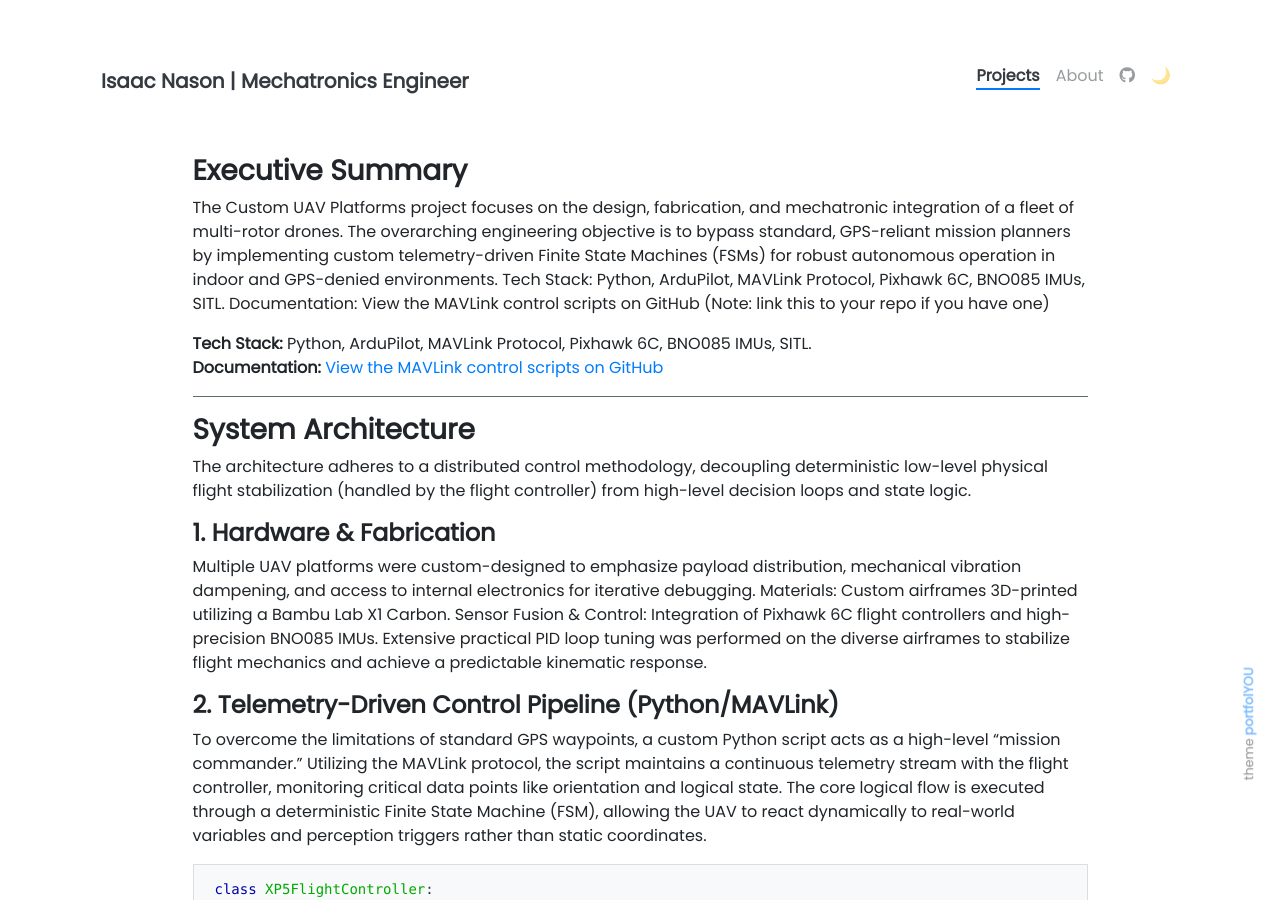
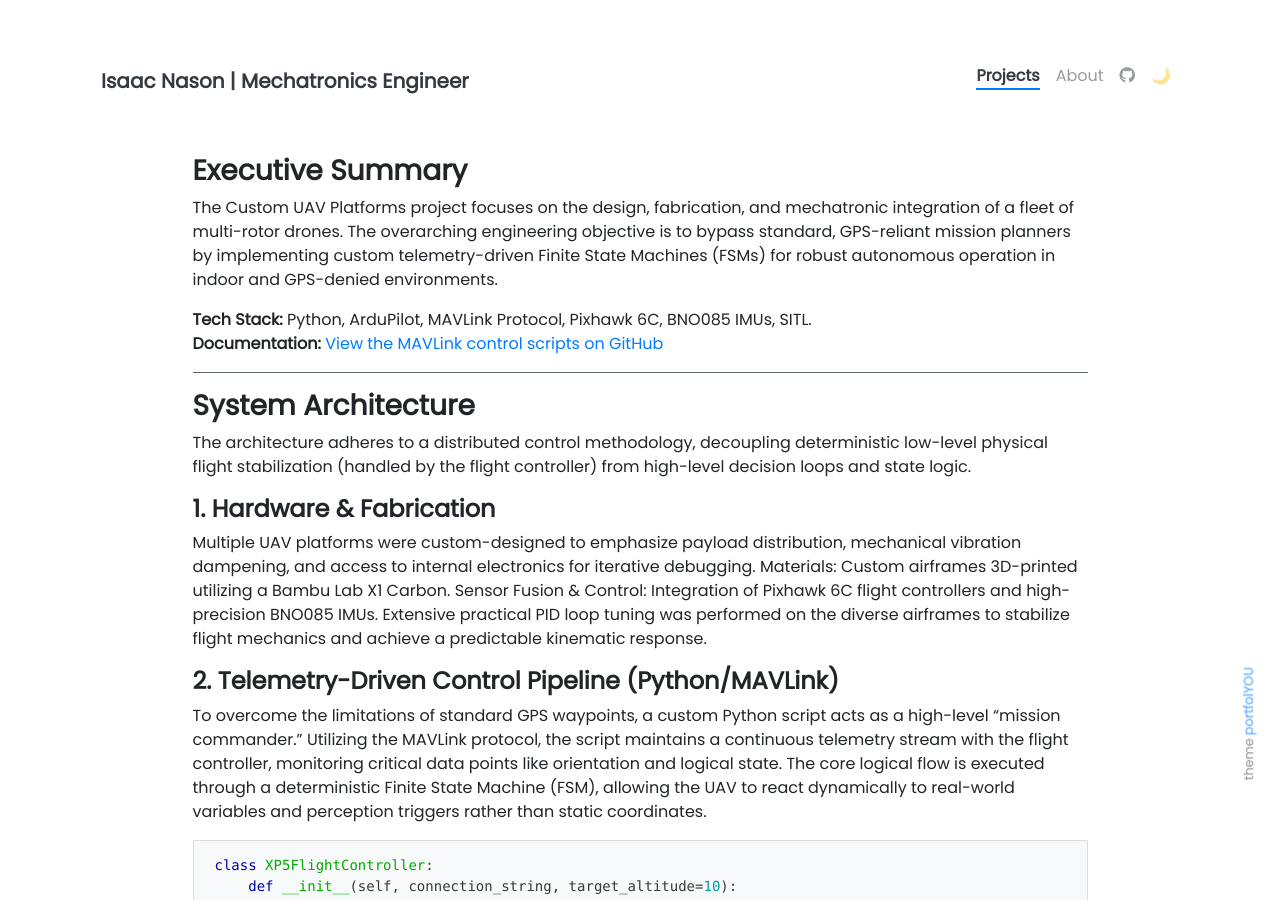
Before and after one commit to mistabowhunta/github.io, a Jekyll site: the page built from _projects/uav-systems.md, in a window 1280 px wide and 900 px high. Built offline with Jekyll 4.4.1, drawn with Linux system fonts in a browser that asks for light colours.

Commit message:
Update uav-systems.md

```diff
--- a/_projects/uav-systems.md
+++ b/_projects/uav-systems.md
@@ -7,8 +7,6 @@ description: A fleet of custom multi-rotor UAVs utilizing MAVLink telemetry and
 
 ### **Executive Summary**
 The Custom UAV Platforms project focuses on the design, fabrication, and mechatronic integration of a fleet of multi-rotor drones. The overarching engineering objective is to bypass standard, GPS-reliant mission planners by implementing custom telemetry-driven Finite State Machines (FSMs) for robust autonomous operation in indoor and GPS-denied environments.
-Tech Stack: Python, ArduPilot, MAVLink Protocol, Pixhawk 6C, BNO085 IMUs, SITL.
-Documentation: View the MAVLink control scripts on GitHub (Note: link this to your repo if you have one)
 
 **Tech Stack:** Python, ArduPilot, MAVLink Protocol, Pixhawk 6C, BNO085 IMUs, SITL.
 **Documentation:** [View the MAVLink control scripts on GitHub](https://github.com/mistabowhunta/Autonomous-UAV-Systems)
```
